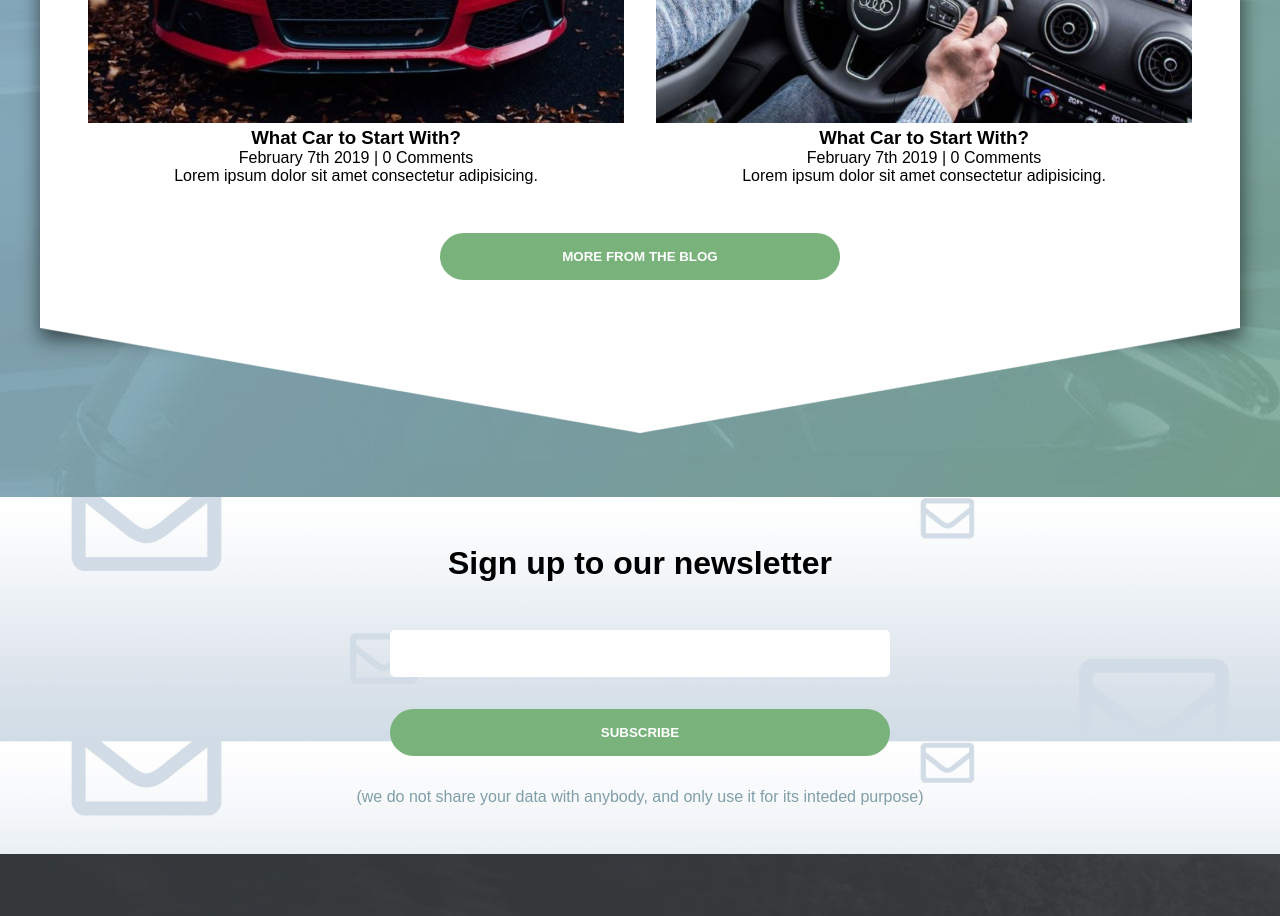
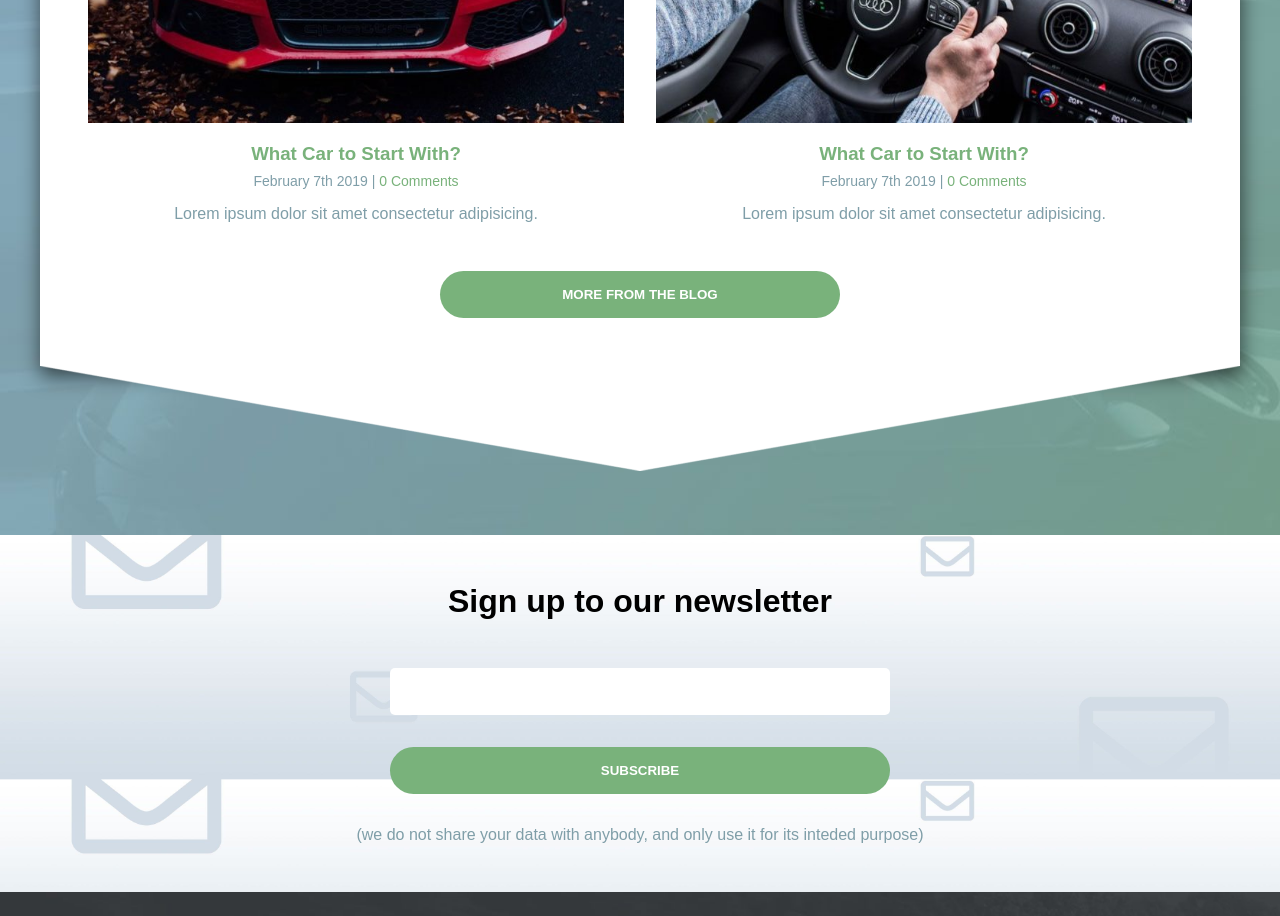
Before and after one commit to FedericoCapitani/proj-html-vuejs, a Vue app: page / in a window 1280 px wide. Shown: the part 4060-4976 px from the top of the page. Built offline with nearby package versions, Linux system fonts and the light colour scheme.

Commit message:
change style newsletter paragraphs

```diff
--- a/src/assets/scss/style.scss
+++ b/src/assets/scss/style.scss
@@ -499,6 +499,20 @@
                 img{
                     width: 100%
                 };
+                h3{
+                    color: $cube-green;
+                    padding: 1rem 0 0.5rem;
+                }
+                .small{
+                    font-size: 14px;
+                    padding-bottom: 1rem;
+                    .green{
+                        color: $cube-green;
+                    }
+                }
+                p{
+                    color: $median-dark-grey;
+                }
             }
         }
         .news_btn{
```
